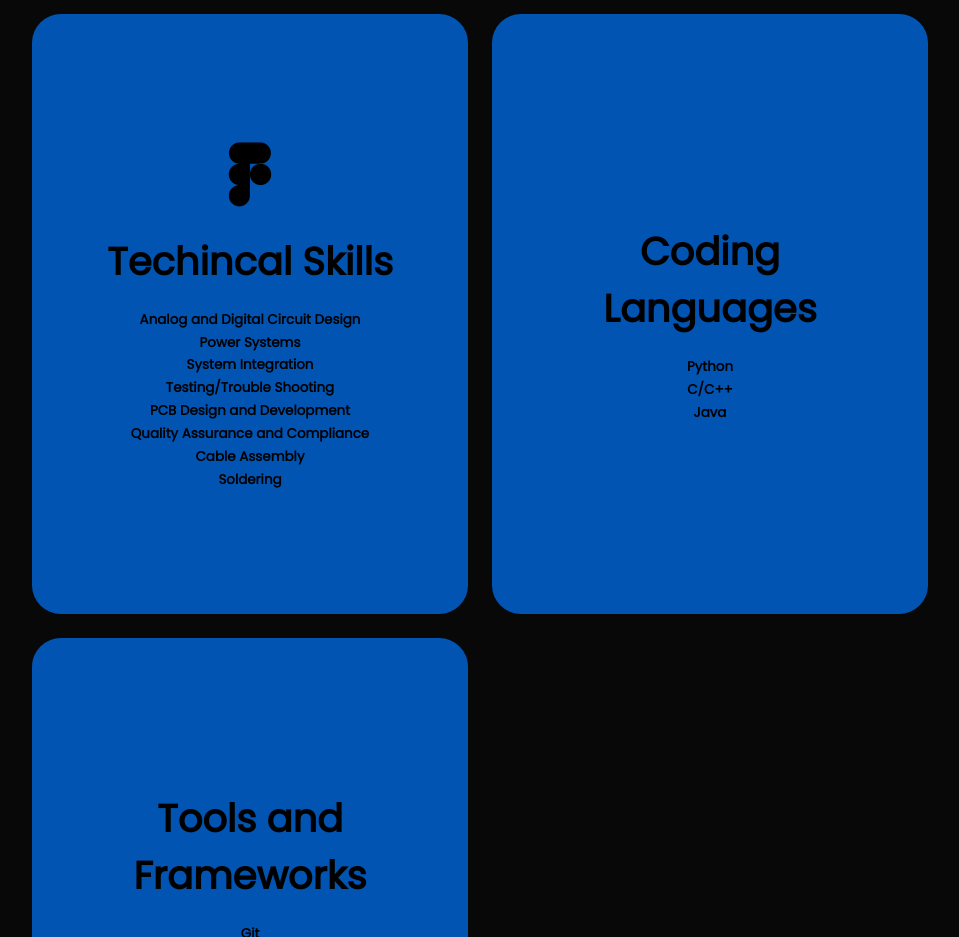
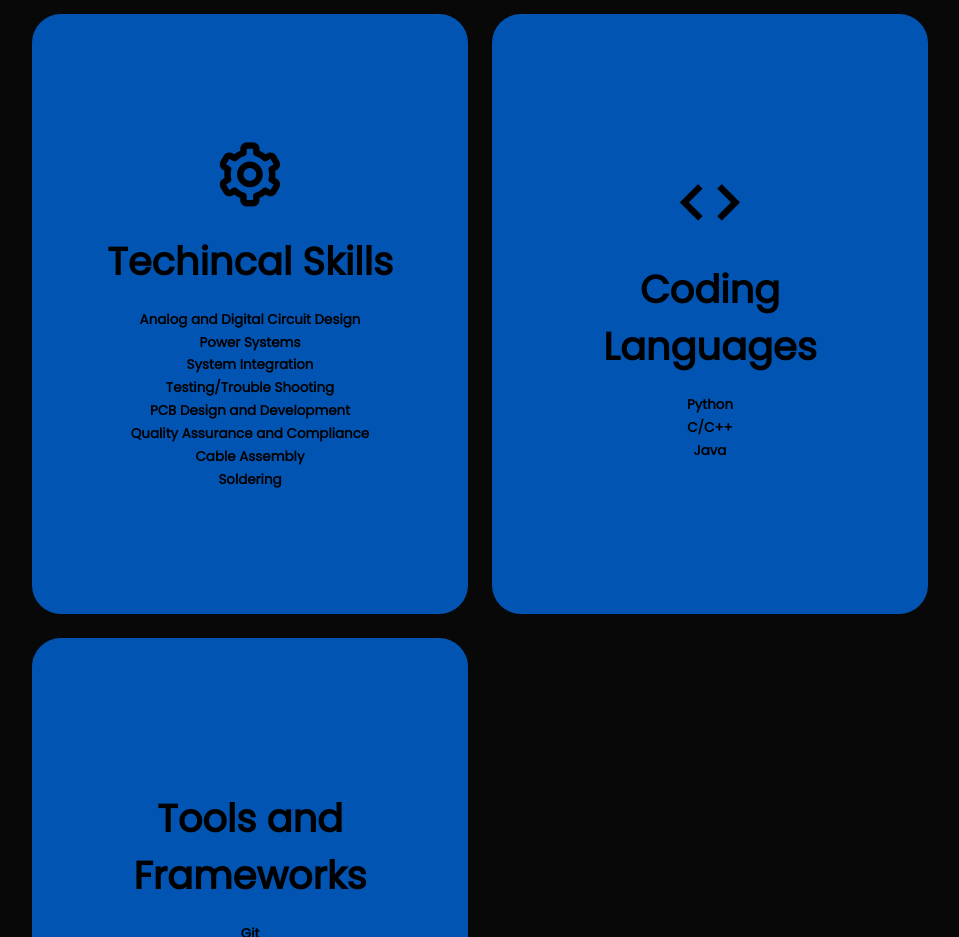
Before and after one commit to jennkish/jennkish.github.io, a plain HTML site: page index.html in a window 1280 px wide. Shown: the part 1880-2817 px from the top of the page, without its empty margins (160-1119 px from the left). Drawn offline with nearby package versions, Linux system fonts and the light colour scheme; some icons are missing.

Commit message:
icon update

```diff
--- a/index.html
+++ b/index.html
@@ -84,7 +84,7 @@
       <div class="skills-container">
         <div class="skills-box">
           <div class="skills-info">
-            <i class="bx bxl-figma"></i>
+            <i class="bx bx-cog"></i>
             <h4>Techincal Skills</h4>
             <p>Analog and Digital Circuit Design</p>
             <p>Power Systems</p>
@@ -99,7 +99,7 @@
 
         <div class="skills-box">
           <div class="skills-info">
-            <i class="bx bxl-code"></i>
+            <i class="bx bx-code"></i>
             <h4>Coding Languages</h4>
             <p>Python</p>
             <p>C/C++</p>
@@ -109,7 +109,7 @@
 
         <div class="skills-box">
           <div class="skills-info">
-            <i class="bx bxl"></i>
+            <i class="bx bx-spanner"></i>
             <h4>Tools and Frameworks</h4>
             <p>Git</p>
             <p>Multimeter</p>
```
